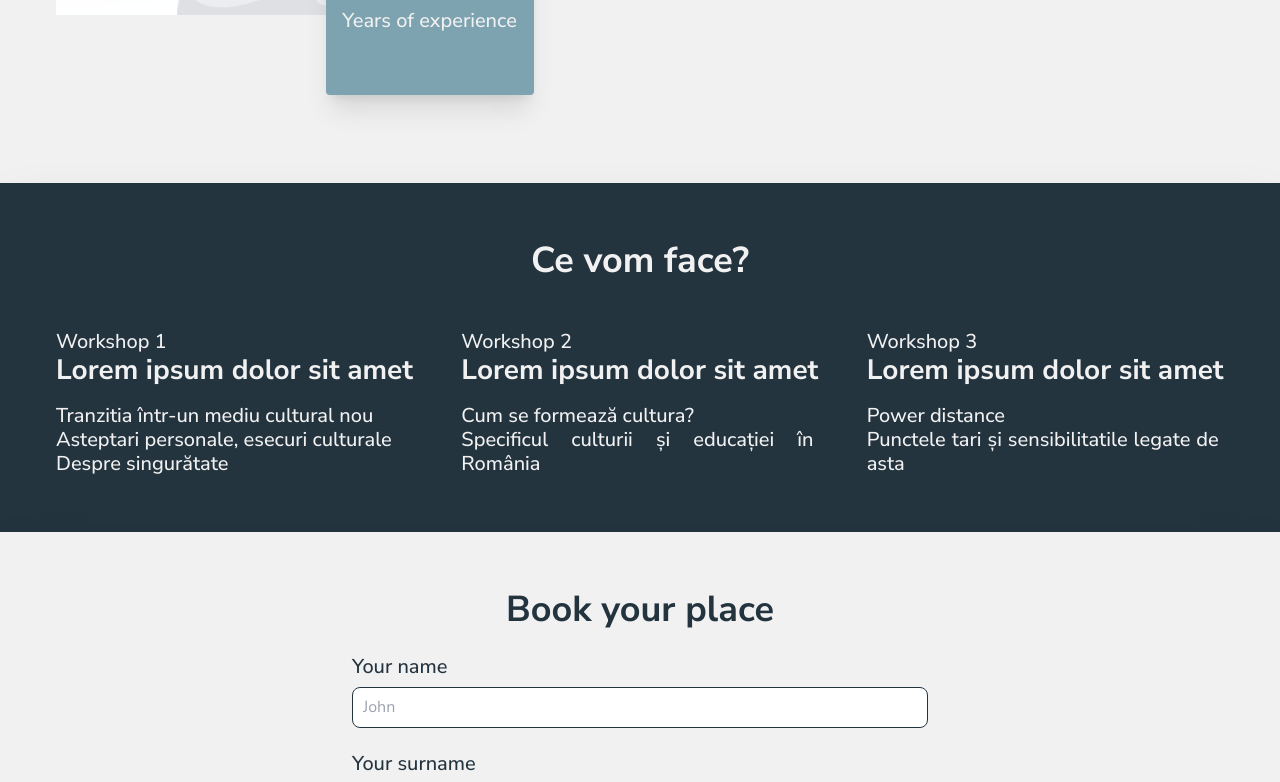
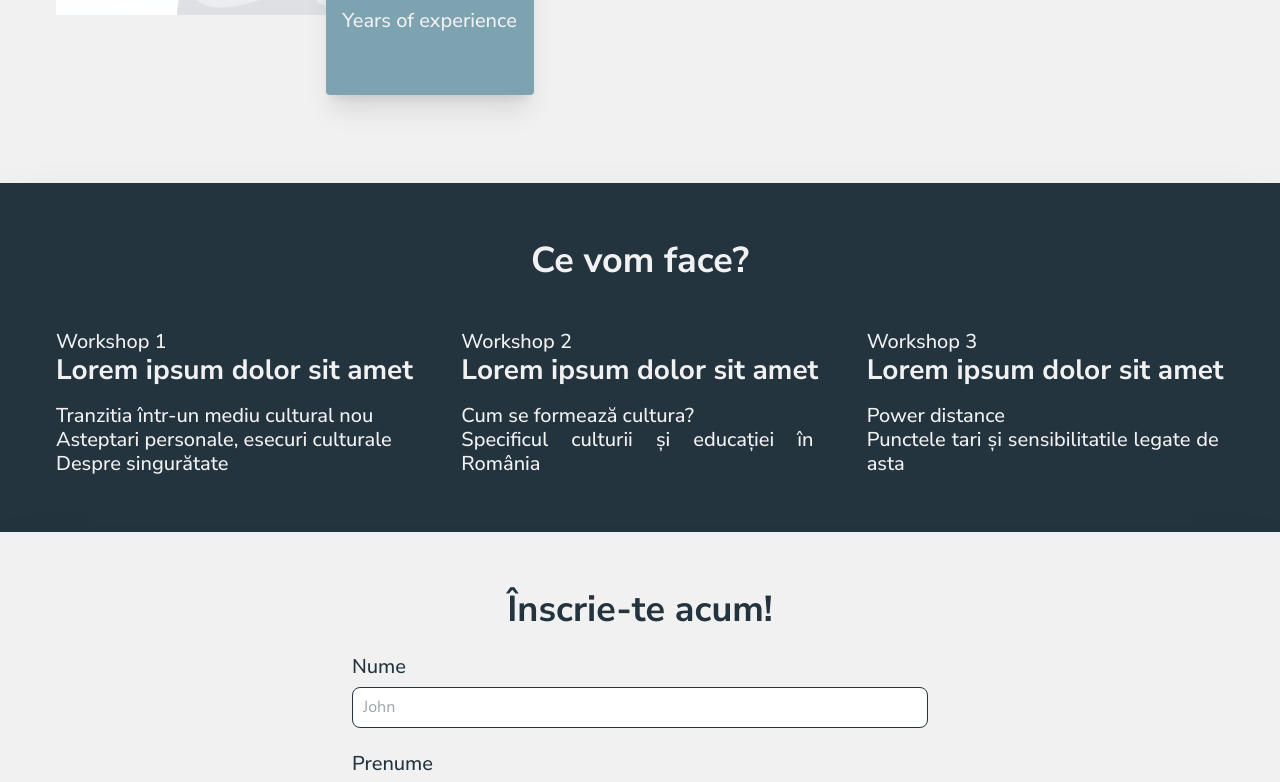
Before and after one commit to guritaalexandru/roots-to-global, a Next.js app: page / in a window 1280 px wide. Shown: the part 1998-2780 px from the top of the page. Built offline with nearby package versions, Linux system fonts and the light colour scheme.

Commit message:
Adding content 3

```diff
--- a/js/components/Public/Sections/BookSection.jsx
+++ b/js/components/Public/Sections/BookSection.jsx
@@ -14,7 +14,7 @@ function BookSection(props) {
 							<label
 								htmlFor="name"
 								className="block mb-2">
-								Your name
+								Nume
 							</label>
 							<input
 								type="name"
@@ -27,7 +27,7 @@ function BookSection(props) {
 							<label
 								htmlFor="surname"
 								className="block mb-2 font-medium text-gray-900 dark:text-white">
-								Your surname
+								Prenume
 							</label>
 							<input
 								type="surname"
@@ -39,8 +39,9 @@ function BookSection(props) {
 						<div className="mb-6">
 							<label
 								htmlFor="email"
-								className="block mb-2 font-medium text-gray-900 dark:text-white">Your
-								email</label>
+								className="block mb-2 font-medium text-gray-900 dark:text-white">
+								E-mail
+							</label>
 							<input
 								type="email"
 								id="email"
@@ -52,7 +53,7 @@ function BookSection(props) {
 							<label
 								htmlFor="phone"
 								className="block mb-2 font-medium text-gray-900 dark:text-white">
-								Your phone number
+								Număr de telefon
 							</label>
 							<input
 								type="phone"
@@ -65,7 +66,7 @@ function BookSection(props) {
 							<label
 								htmlFor="countries"
 								className="block mb-2 font-medium text-gray-900 dark:text-white">
-								Select your country
+								Alege data
 							</label>
 							<select
 								id="countries"
@@ -78,7 +79,7 @@ function BookSection(props) {
 						</div>
 						<button
 							type="submit"
-							className="main-button bg-dark-shade text-light-shade">Submit
+							className="main-button bg-dark-shade text-light-shade">Trimite
 						</button>
 					</form>
 				</div>
--- a/js/utils/content.js
+++ b/js/utils/content.js
@@ -1,4 +1,4 @@
-const COMMON_CTA = 'Book your place';
+const COMMON_CTA = 'Înscrie-te!';
 
 export const ANNOUNCEMENT_TEXTS = {
 	ANNOUNCEMENT: 'Empowering Romanian Professionals Abroad',
@@ -80,5 +80,5 @@ export const ABOUT_CONTENT_T2 = {
 };
 
 export const BOOKING_CONTENT = {
-	TITLE: 'Book your place',
+	TITLE: 'Înscrie-te acum!',
 };
```
